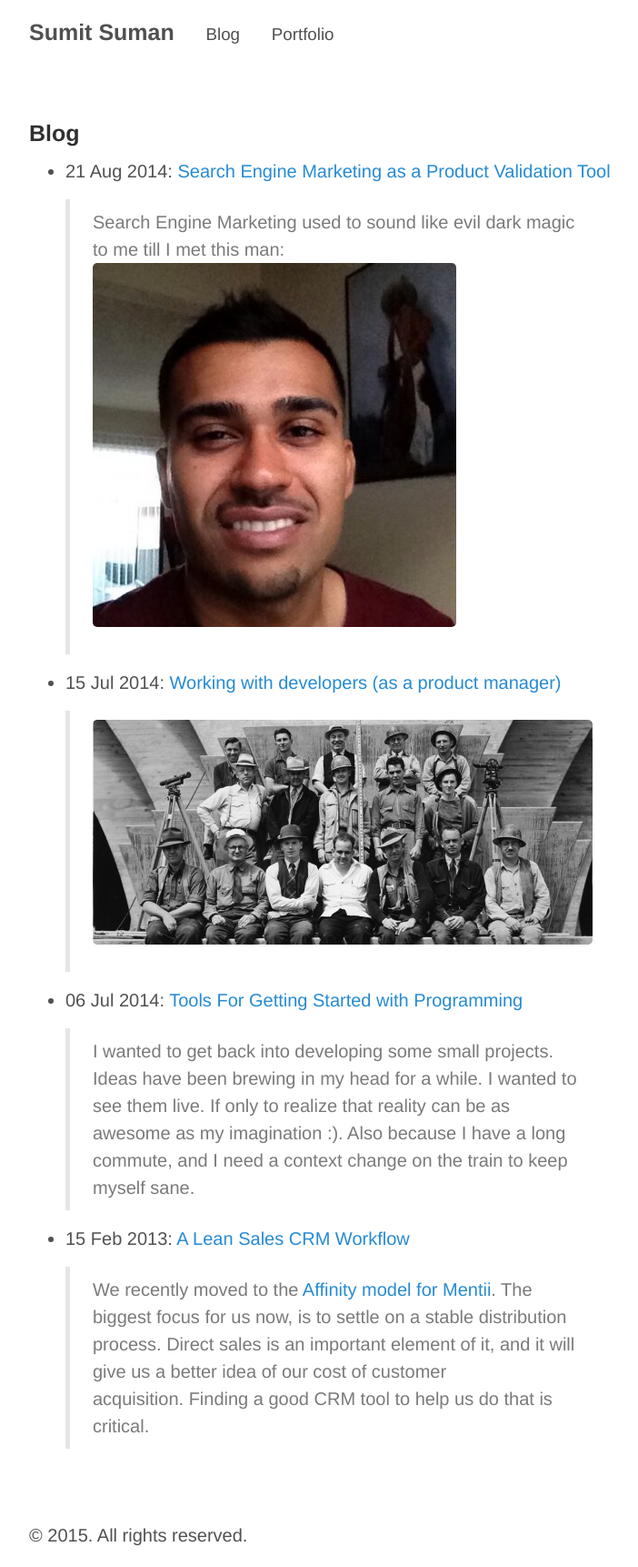
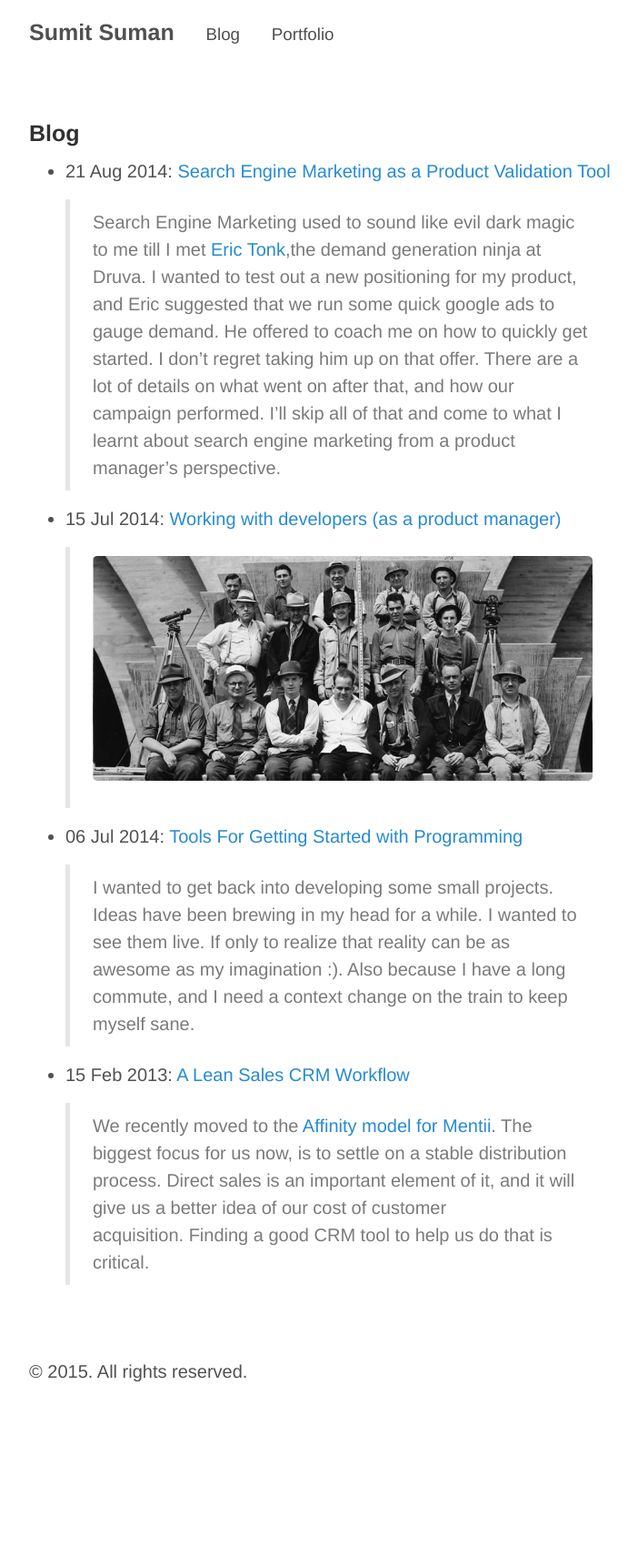
Before and after one commit to sumitsuman/sumitsuman.github.io, a Jekyll site: the page built from blog.md, in a window 1280 px wide. Shown: the whole page at 91% size, without its empty margins (248-950 px from the left). Built offline with Jekyll 4.4.1, drawn with Linux system fonts in a browser that asks for light colours; Markdown is read by kramdown in place of the engine named in the settings; after the commit the page ends 1542 px from its top, so only the background shows below that.

Commit message:
Update 2014-08-21-search-engine-marketing-as-product-validation-tool.md

```diff
--- a/_posts/2014-08-21-search-engine-marketing-as-product-validation-tool.md
+++ b/_posts/2014-08-21-search-engine-marketing-as-product-validation-tool.md
@@ -5,9 +5,7 @@ permalink: search-engine-marketing-as-product-validation-tool
 comments: True
 ---
 
-Search Engine Marketing used to sound like evil dark magic to me till I met this man: ![.](/assets/eric-tonk.jpg)
-
-[Eric Tonk](https://twitter.com/EricTonk) is the demand generation ninja at Druva. I wanted to test out a new positioning for my product, and Eric suggested that we run some quick google ads to gauge demand. He offered to coach me on how to quickly get started. I don’t regret taking him up on that offer. There are a lot of details on what went on after that, and how our campaign performed. I’ll skip all of that and come to what I learnt about search engine marketing from a product manager’s perspective.
+Search Engine Marketing used to sound like evil dark magic to me till I met [Eric Tonk](https://twitter.com/EricTonk),the demand generation ninja at Druva. I wanted to test out a new positioning for my product, and Eric suggested that we run some quick google ads to gauge demand. He offered to coach me on how to quickly get started. I don’t regret taking him up on that offer. There are a lot of details on what went on after that, and how our campaign performed. I’ll skip all of that and come to what I learnt about search engine marketing from a product manager’s perspective.
 
 My goal was to see whether a product positioning that I was proposing resonates with potential customers. I had already interviewed some of them and I wanted a second opinion. Also, our hypothesis was that people clicking on search ads were farther down in the buying cycle than my interview base was.
 
```
